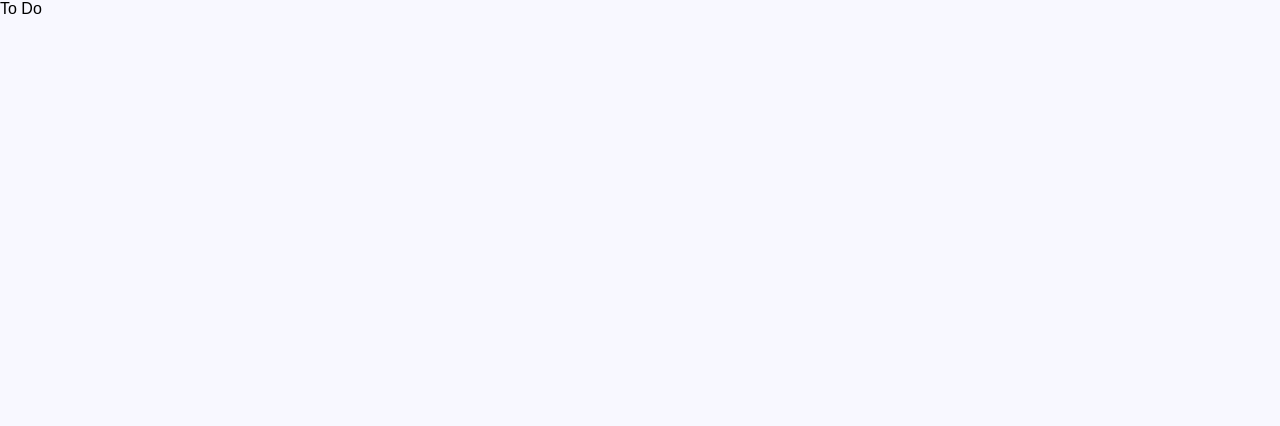
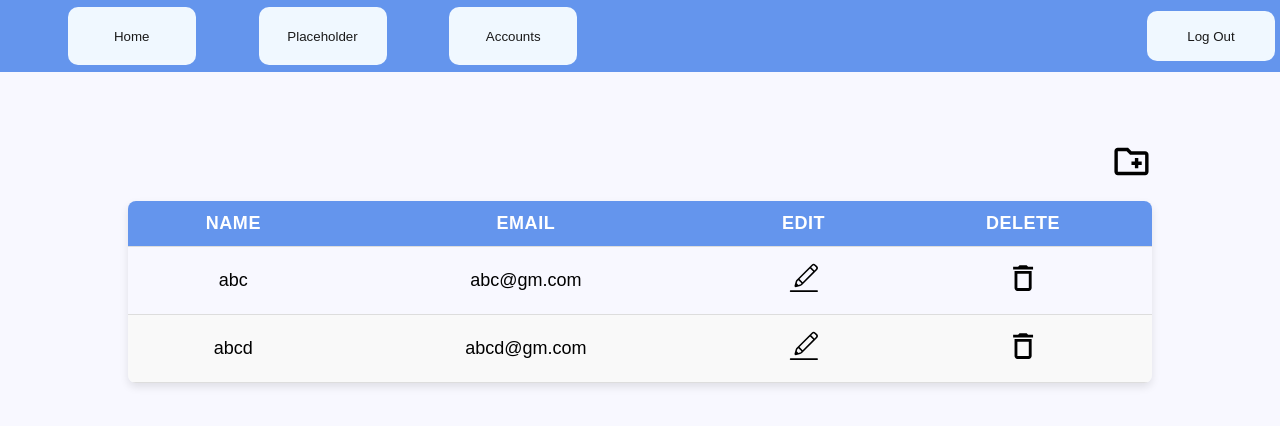
Before and after one commit to The-Ashram/Attendance_Taking_FE, a Next.js app: page /admin/account in a window 1280 px wide. Shown: the top 426 px of the page. Built offline with nearby package versions, Linux system fonts and the light colour scheme.

Commit message:
updated residents in out modal and updated accounts page

```diff
--- a/src/app/admin/account/page.tsx
+++ b/src/app/admin/account/page.tsx
@@ -1,4 +1,54 @@
+'use client'
+
+import Header from "../components/Header"
+import {CreateContainer, Wrapper} from "@/app/admin/account/styled";
+import {CiEdit} from "react-icons/ci";
+import {MdOutlineCreateNewFolder, MdDeleteOutline} from "react-icons/md";
+import {Table} from "@/app/admin/components/Table/styled";
+
+
+const data = [
+    {
+        name: 'abc',
+        email: 'abc@gm.com'
+    },
+    {
+        name: 'abcd',
+        email: 'abcd@gm.com'
+    }
+]
+
 export default function Account() {
-
-    return <label>To Do</label>
+    return <>
+        <Header/>
+        <Wrapper>
+            <CreateContainer>
+                <MdOutlineCreateNewFolder style={{width: "4%", height: "max-content"}}/>
+            </CreateContainer>
+            <Table>
+                <thead>
+                <tr>
+                    <th>Name</th>
+                    <th>Email</th>
+                    <th>Edit</th>
+                    <th>Delete</th>
+                </tr>
+                </thead>
+                <tbody>
+                {data.map((row, index) => (
+                    <tr key={index}>
+                        <td>{row.name}</td>
+                        <td>{row.email}</td>
+                        <td>
+                            <CiEdit style={{width: "25%", height: "25%"}}/>
+                        </td>
+                        <td>
+                            <MdDeleteOutline style={{width: "15%", height: "15%"}}/>
+                        </td>
+                    </tr>
+                ))}
+                </tbody>
+            </Table>
+        </Wrapper>
+    </>
 }
--- /dev/null
+++ b/src/app/admin/account/styled.ts
@@ -0,0 +1,25 @@
+import styled from "styled-components";
+
+export const Wrapper = styled.div`
+    width: 100vw; // Full viewport width
+    height: 50vh; // Full viewport height
+    margin: 0; // Remove default margin
+    padding: 0; // Remove default padding
+    display: flex;
+    justify-content: center;
+    align-items: center;
+    flex-direction: column;
+`;
+
+export const CreateContainer = styled.div`
+    display: flex;
+    justify-content: flex-end;
+    width: 80%;
+    height: 10%;
+
+    svg {
+        &:hover {
+            color: #0056b3;
+        }
+    }
+`
--- a/src/app/admin/components/Header/index.tsx
+++ b/src/app/admin/components/Header/index.tsx
@@ -1,8 +1,11 @@
 import {Button, ButtonsWrapper, Wrapper} from "@/app/admin/components/Header/styled";
-import {useRouter} from "next/navigation";
+import {usePathname, useRouter} from "next/navigation";
 
 export default function Header() {
     const router = useRouter();
+    const pathname = usePathname();
+    const isHome = pathname === '/admin/homepage'
+
     const LogoutHandler = () => {
         //logout stuff
         router.push("/");
@@ -11,9 +14,13 @@ export default function Header() {
     const AccountHandler = () => {
         router.push("/admin/account")
     }
+    const HomeHandler = () => {
+        router.push('/admin/homepage')
+    }
     return (
         <Wrapper>
             <ButtonsWrapper>
+                {isHome ? null : <Button onClick={HomeHandler}>Home</Button>}
                 <Button>Placeholder</Button>
                 <Button onClick={AccountHandler}>Accounts</Button>
             </ButtonsWrapper>
--- a/src/app/admin/components/Header/styled.ts
+++ b/src/app/admin/components/Header/styled.ts
@@ -6,7 +6,7 @@ export const Wrapper = styled.div`
     justify-content: space-between;
     height: 9vh;
     align-items: center;
-    background-color: darkgray;
+    background-color: cornflowerblue;
     padding: 5px
 `
 
--- /dev/null
+++ b/src/app/admin/components/Table/styled.ts
@@ -0,0 +1,51 @@
+import styled from "styled-components";
+
+export const Table = styled.table`
+    min-width: 80%;
+    border-collapse: collapse;
+    margin: 20px 0;
+    font-size: 18px;
+    text-align: center;
+    border-radius: 8px;
+    overflow: hidden;
+    box-shadow: 0 4px 8px rgba(0, 0, 0, 0.1);
+
+    thead {
+        background-color: cornflowerblue;
+        color: white;
+        text-transform: uppercase;
+        letter-spacing: 0.03em;
+    }
+
+    th, td {
+        padding: 12px 15px;
+        border-bottom: 1px solid #ddd;
+    }
+
+    tbody tr {
+        transition: background-color 0.2s ease-in-out;
+
+        &:nth-child(even) {
+            background-color: #f9f9f9;
+        }
+
+        &:hover {
+            background-color: #f1f1f1;
+        }
+
+        td {
+            &:last-child {
+                text-align: center;
+            }
+
+            svg {
+                cursor: pointer;
+                transition: color 0.2s ease-in-out;
+
+                &:hover {
+                    color: #0056b3;
+                }
+            }
+        }
+    }
+`;
```
Also changed, not shown: src/app/admin/components/Dashboard/Modal.tsx (deleted, +0 -9 lines), src/app/admin/components/Dashboard/ModalContents.tsx (added, +49 -0 lines), src/app/admin/components/Dashboard/index.tsx (+9 -5 lines), src/app/admin/components/Dashboard/styled.ts (+4 -4 lines).
